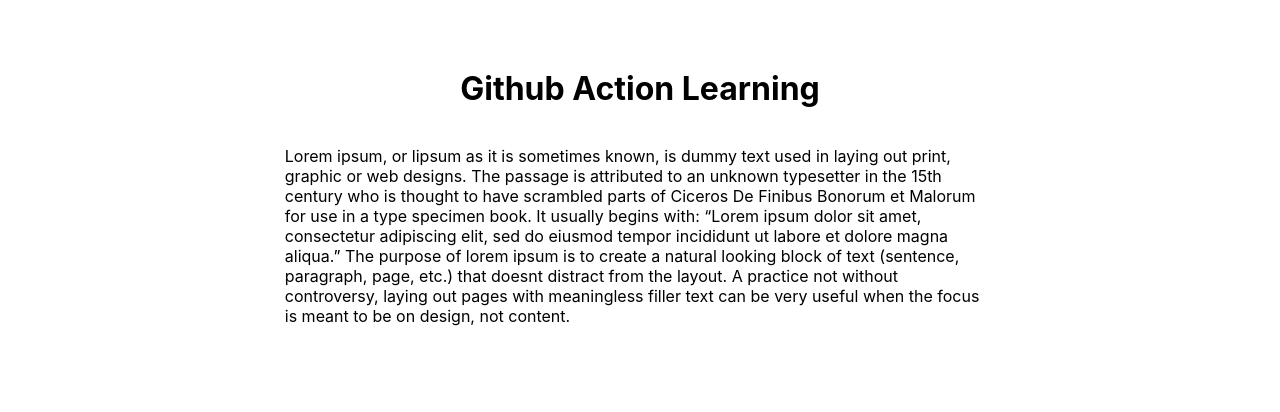
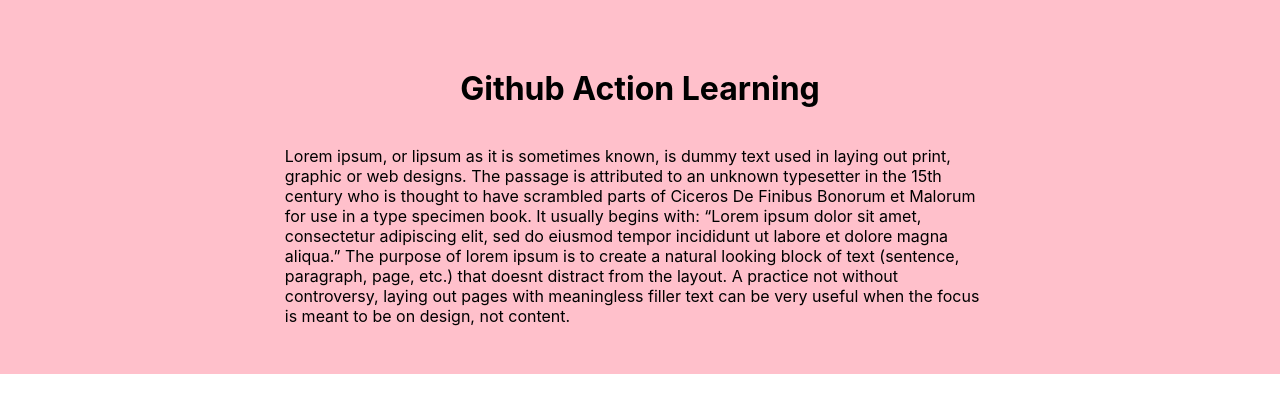
Before and after one commit to jagadishkesav/github-action-with-nextjs, a Next.js app: page / in a window 1280 px wide. Shown: the top 412 px of the page. Built offline with nearby package versions, Linux system fonts and the light colour scheme.

Commit message:
added background color

```diff
--- a/pages/index.js
+++ b/pages/index.js
@@ -3,6 +3,7 @@
 
 const CustomContainer = styled.div`
   padding: 3rem;
+  background: pink
 `;
 
 export default function Home(props) {
```
